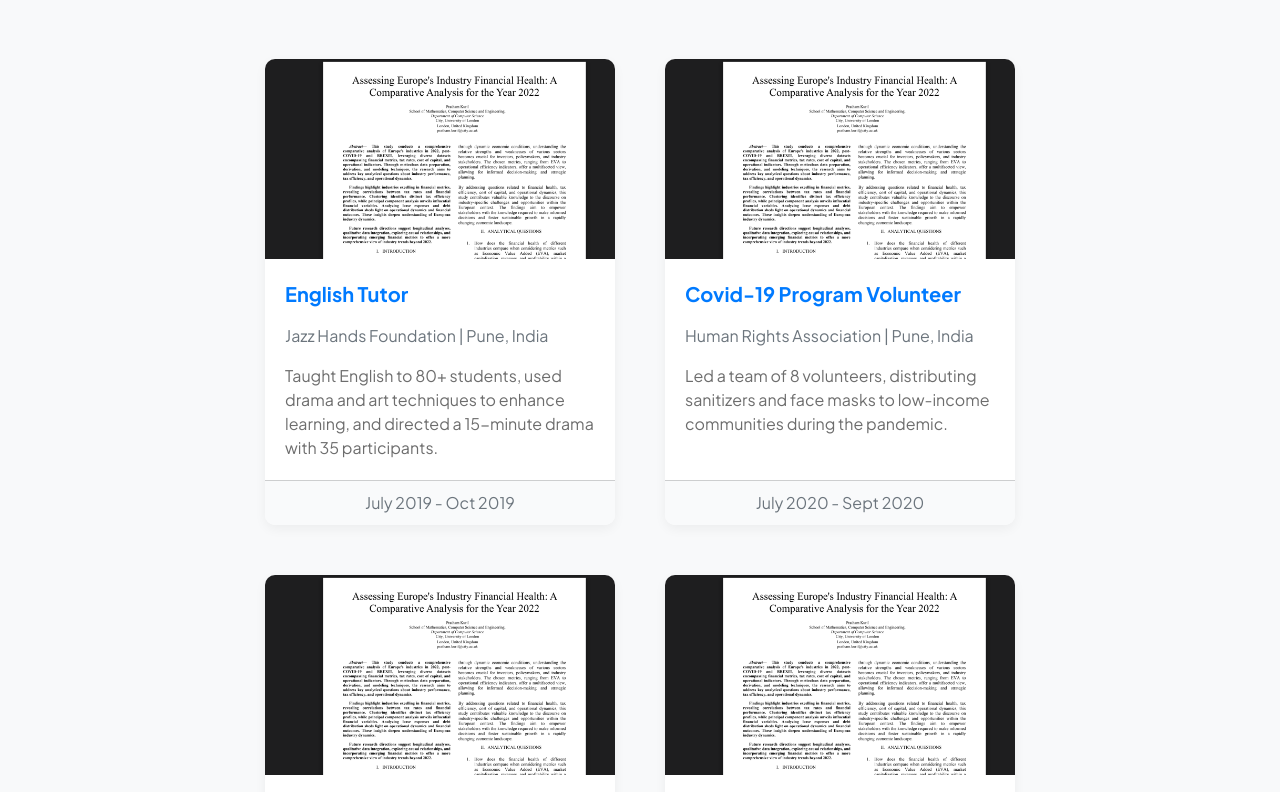
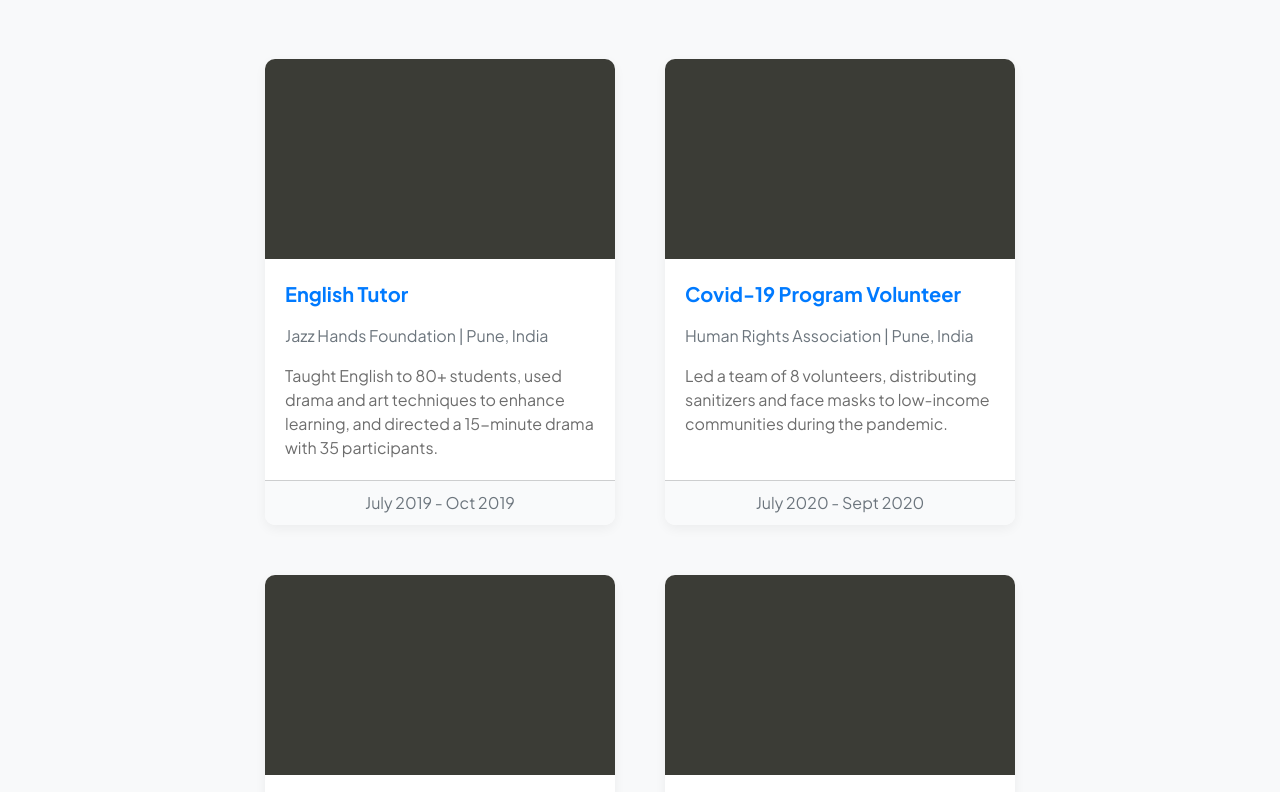
Before and after one commit to prathamkuril/prathamkuril.github.io, a plain HTML site: page volunteering.html in a window 1280 px wide. Shown: the part 158-950 px from the top of the page. Drawn offline with nearby package versions, Linux system fonts and the light colour scheme.

Commit message:
Update volunteering.html

```diff
--- a/volunteering.html
+++ b/volunteering.html
@@ -208,7 +208,10 @@
           <div class="card-container">
             <!-- Volunteer Experience Card 1 -->
             <div class="card">
-              <img src="assets/img1.png" alt="English Tutor Image" />
+              <img
+                src="assets\950x350-black-olive-solid-color-background.jpg"
+                alt="English Tutor Image"
+              />
               <div class="card-body">
                 <div class="card-title">English Tutor</div>
                 <p class="text-muted">Jazz Hands Foundation | Pune, India</p>
@@ -224,7 +227,7 @@
             <!-- Volunteer Experience Card 2 -->
             <div class="card">
               <img
-                src="assets/img1.png"
+                src="assets\950x350-black-olive-solid-color-background.jpg"
                 alt="COVID-19 Program Volunteer Image"
               />
               <div class="card-body">
@@ -241,7 +244,7 @@
             <!-- Volunteer Experience Card 3 -->
             <div class="card">
               <img
-                src="assets/img1.png"
+                src="assets\950x350-black-olive-solid-color-background.jpg"
                 alt="Elder Aid Program Volunteer Image"
               />
               <div class="card-body">
@@ -257,7 +260,10 @@
 
             <!-- Volunteer Experience Card 4 -->
             <div class="card">
-              <img src="assets/img1.png" alt="Food Committee Volunteer Image" />
+              <img
+                src="assets\950x350-black-olive-solid-color-background.jpg"
+                alt="Food Committee Volunteer Image"
+              />
               <div class="card-body">
                 <div class="card-title">Food Committee Volunteer</div>
                 <p class="text-muted">Sports Summit MIT-WPU | Pune, India</p>
```
